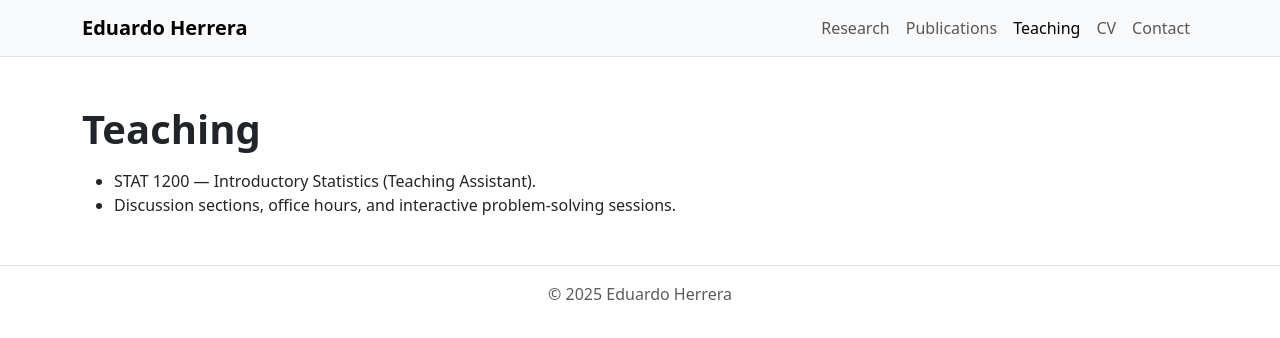
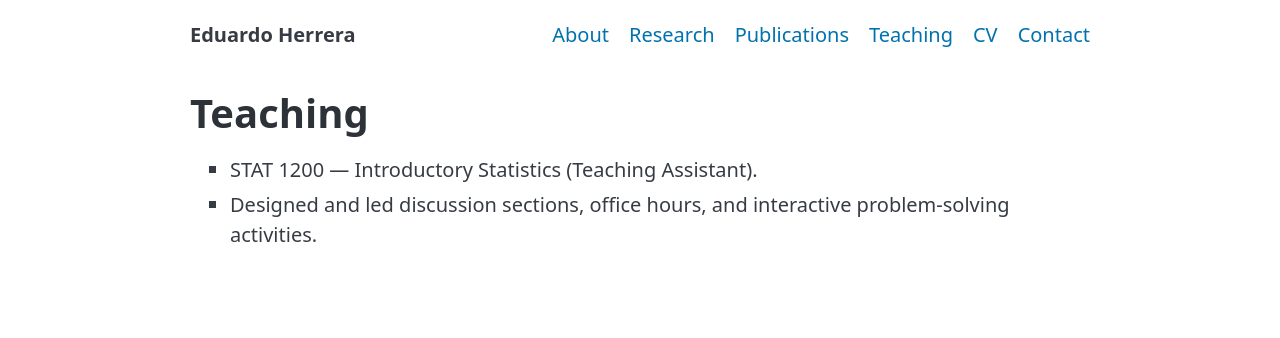
Before and after one commit to eduardoherreramartin01/eduardodherrera, a plain HTML site: page teaching.html in a window 1280 px wide. Drawn offline with nearby package versions, Linux system fonts and the light colour scheme.

Commit message:
Update teaching.html

```diff
--- a/teaching.html
+++ b/teaching.html
@@ -4,35 +4,27 @@
   <meta charset="utf-8">
   <meta name="viewport" content="width=device-width, initial-scale=1">
   <title>Teaching — Eduardo Herrera</title>
-  <link href="https://cdn.jsdelivr.net/npm/bootstrap@5.3.2/dist/css/bootstrap.min.css" rel="stylesheet">
+  <link rel="stylesheet" href="https://cdn.jsdelivr.net/npm/@picocss/pico@2/css/pico.min.css">
+  <style>body { max-width: 900px; margin: auto; }</style>
 </head>
 <body>
-  <nav class="navbar navbar-expand-lg navbar-light bg-light border-bottom">
-    <div class="container">
-      <a class="navbar-brand fw-bold" href="index.html">Eduardo Herrera</a>
-      <div class="collapse navbar-collapse">
-        <ul class="navbar-nav ms-auto">
-          <li class="nav-item"><a class="nav-link" href="research.html">Research</a></li>
-          <li class="nav-item"><a class="nav-link" href="publications.html">Publications</a></li>
-          <li class="nav-item"><a class="nav-link active" href="teaching.html">Teaching</a></li>
-          <li class="nav-item"><a class="nav-link" href="cv.html">CV</a></li>
-          <li class="nav-item"><a class="nav-link" href="contact.html">Contact</a></li>
-        </ul>
-      </div>
-    </div>
+  <nav>
+    <ul><li><strong>Eduardo Herrera</strong></li></ul>
+    <ul>
+      <li><a href="index.html">About</a></li>
+      <li><a href="research.html">Research</a></li>
+      <li><a href="publications.html">Publications</a></li>
+      <li><a href="teaching.html">Teaching</a></li>
+      <li><a href="cv.html">CV</a></li>
+      <li><a href="contact.html">Contact</a></li>
+    </ul>
   </nav>
-
-  <main class="container my-5">
-    <h1 class="fw-bold">Teaching</h1>
-    <ul class="mt-3">
+  <main>
+    <h1>Teaching</h1>
+    <ul>
       <li>STAT 1200 — Introductory Statistics (Teaching Assistant).</li>
-      <li>Discussion sections, office hours, and interactive problem-solving sessions.</li>
+      <li>Designed and led discussion sections, office hours, and interactive problem-solving activities.</li>
     </ul>
   </main>
-
-  <footer class="text-center text-muted py-3 border-top">
-    © <script>document.write(new Date().getFullYear())</script> Eduardo Herrera
-  </footer>
-  <script src="https://cdn.jsdelivr.net/npm/bootstrap@5.3.2/dist/js/bootstrap.bundle.min.js"></script>
 </body>
 </html>
```
